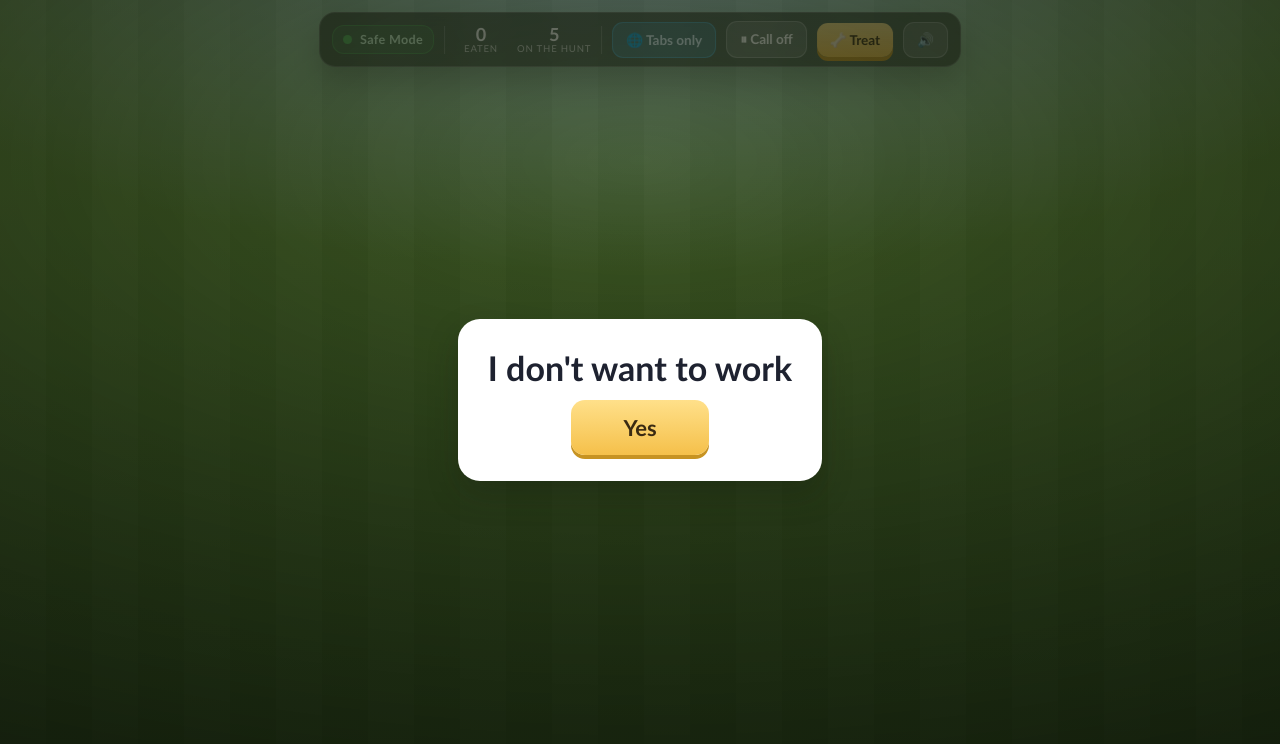
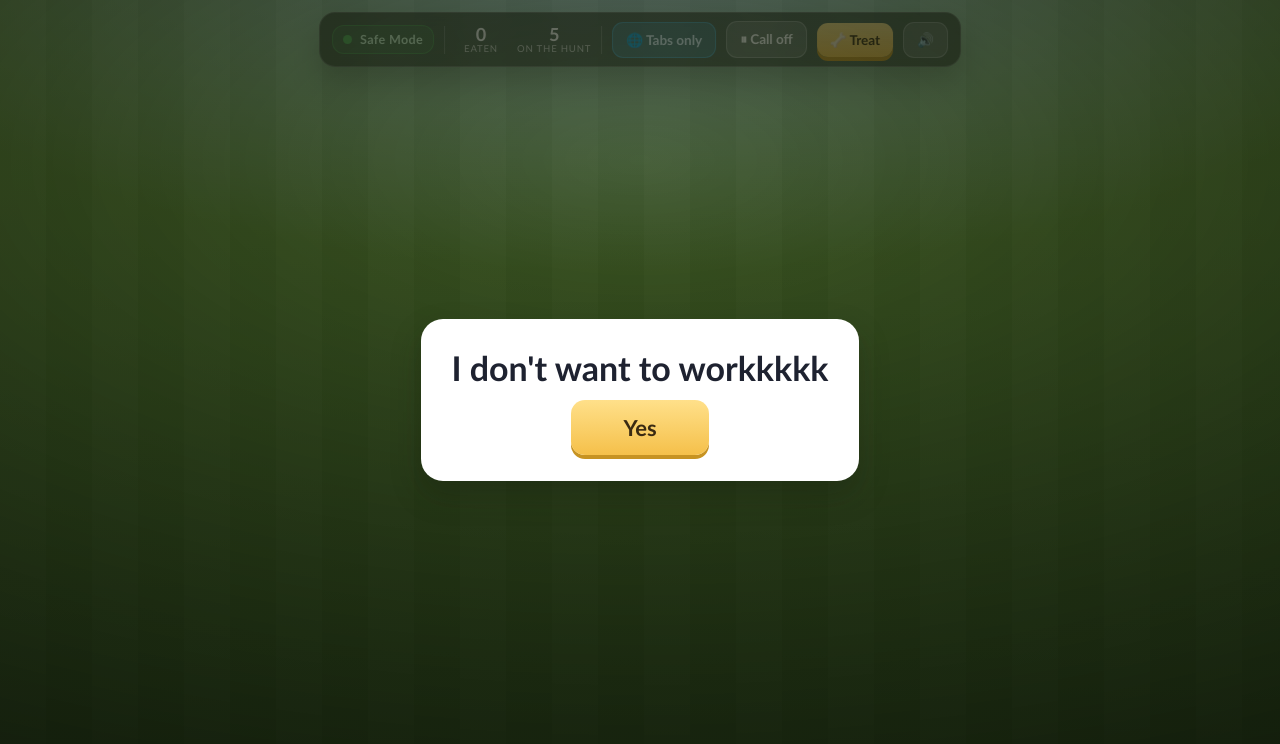
Before and after one commit to ddt-tt/the-pack, an Electron app: page the-pack/renderer/index.html in a window 1280 px wide. Drawn offline with Linux system fonts and the light colour scheme; no server answers.

Commit message:
Welcome modal: workkkkk

```diff
--- a/the-pack/renderer/index.html
+++ b/the-pack/renderer/index.html
@@ -44,7 +44,7 @@
   <!-- intro overlay -->
   <div id="intro" class="overlay">
     <div class="card intro-card">
-      <h1 class="dontwork">I don't want to work</h1>
+      <h1 class="dontwork">I don't want to workkkkk</h1>
       <div class="row">
         <button class="btn big-yes" id="btnStart">Yes</button>
       </div>
```
